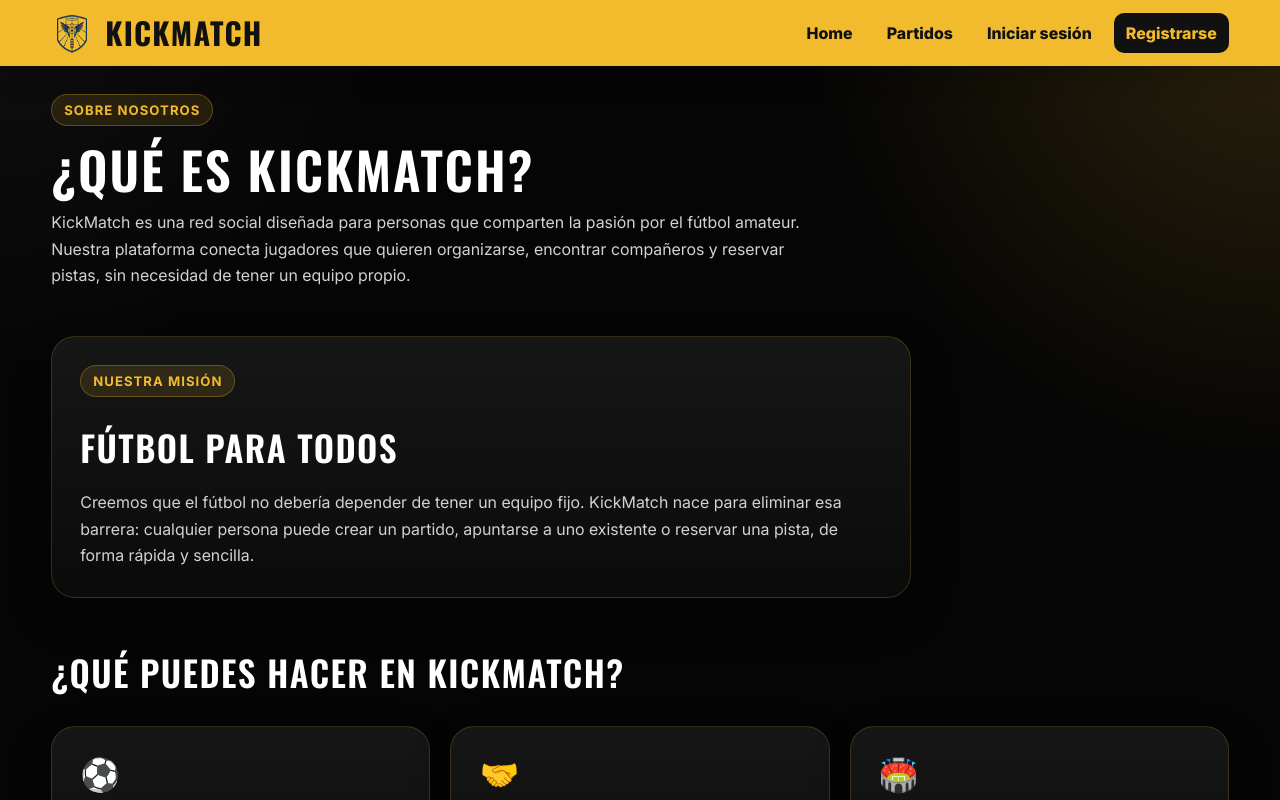
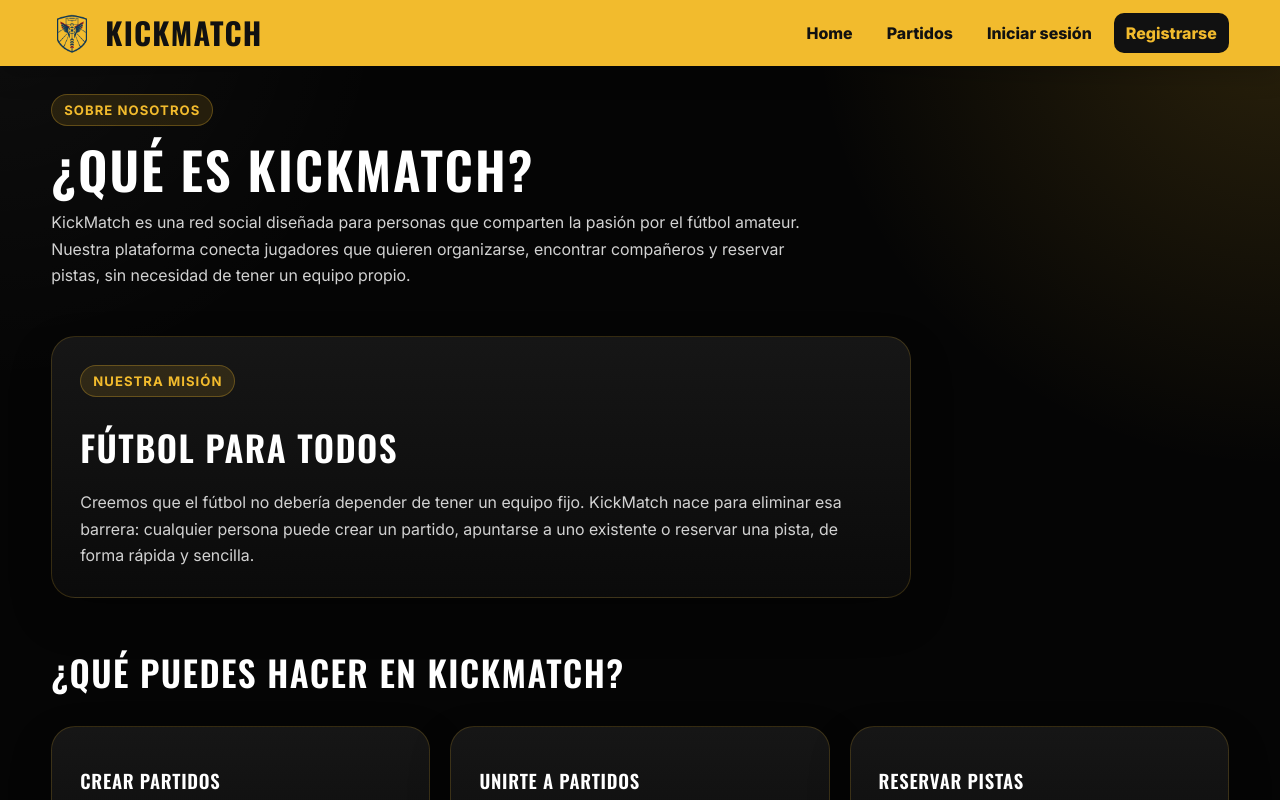
Before and after one commit to JavNinPen11/KickMatch, a React (Create React App) app in the folder Frontend/: page /about in a window 1280 px wide. Shown: the top 800 px of the page. Built offline with nearby package versions, Linux system fonts and the light colour scheme; no server answers.

Commit message:
Eliminacion Elementos adicionales

```diff
--- a/Frontend/src/pages/AboutPage.js
+++ b/Frontend/src/pages/AboutPage.js
@@ -36,19 +36,19 @@ export default function AboutPage() {
 
                     <div className={style.grid}>
                         <article className={`cardBase ${style.featureCard}`}>
-                            <span className={style.icon}>⚽</span>
+                            <span className={style.icon}></span>
                             <h3>Crear partidos</h3>
                             <p className="textBase">Organiza un partido, define la fecha, hora y ubicación y espera a que otros jugadores se apunten.</p>
                         </article>
 
                         <article className={`cardBase ${style.featureCard}`}>
-                            <span className={style.icon}>🤝</span>
+                            <span className={style.icon}></span>
                             <h3>Unirte a partidos</h3>
                             <p className="textBase">Encuentra partidos abiertos cerca de ti y apúntate con un solo clic.</p>
                         </article>
 
                         <article className={`cardBase ${style.featureCard}`}>
-                            <span className={style.icon}>🏟️</span>
+                            <span className={style.icon}></span>
                             <h3>Reservar pistas</h3>
                             <p className="textBase">Consulta los campos disponibles, elige tu horario y confirma tu reserva fácilmente.</p>
                         </article>
```
